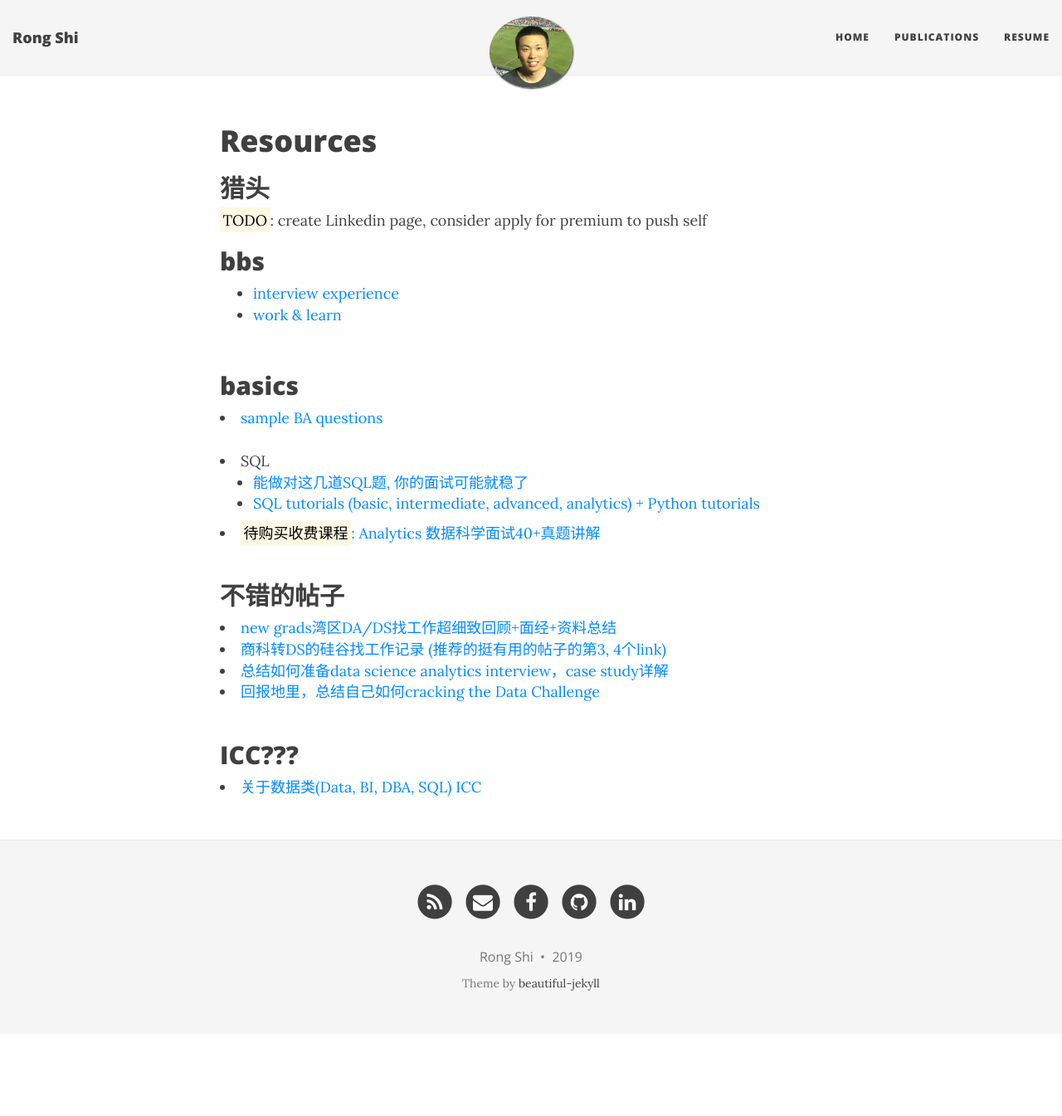
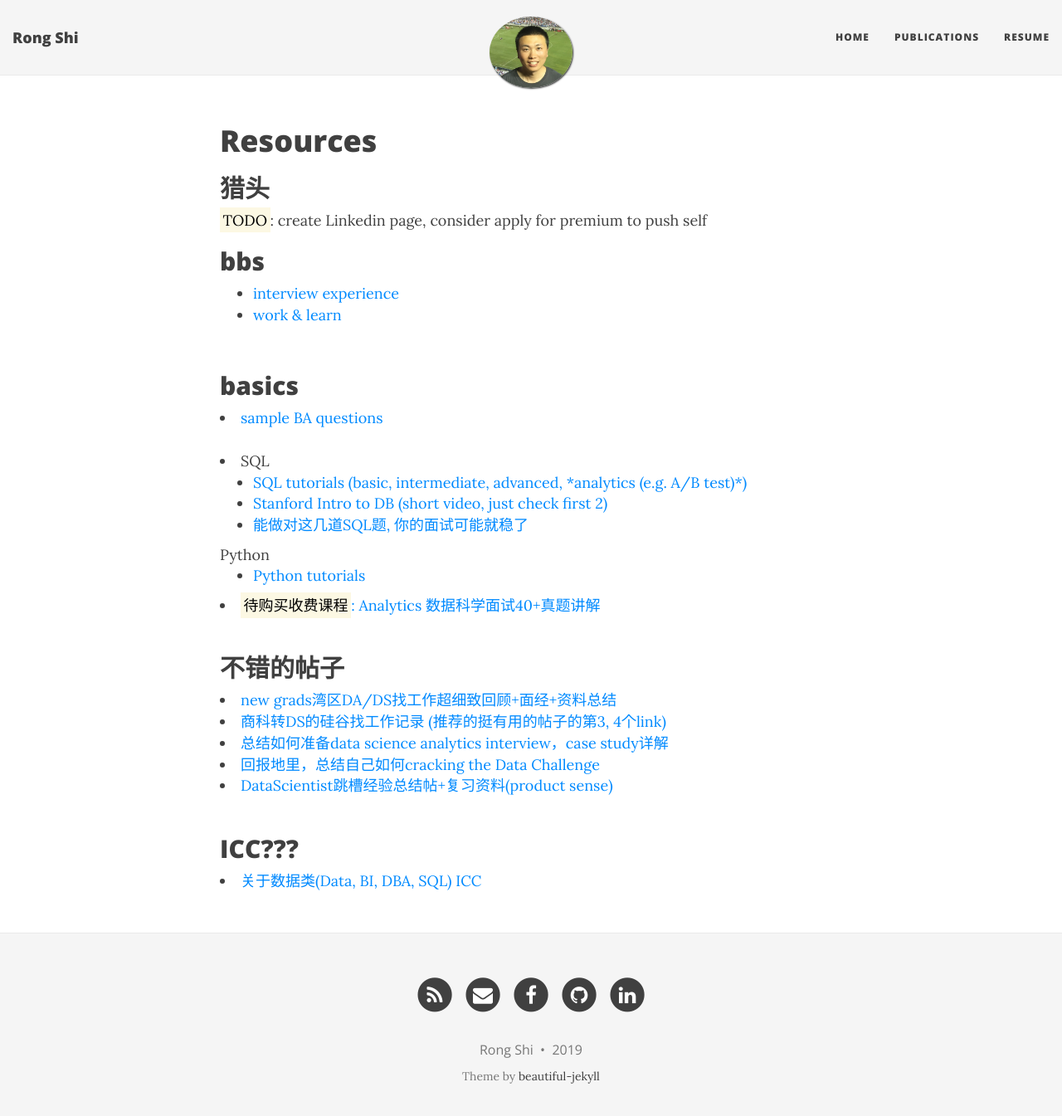
Before and after one commit to vdr007/vdr007.github.io, a Jekyll site: the page built from ba-resource.html, in a window 1280 px wide and 1358 px high. Shown: the top 1345 px of the window at 83% size. Built offline with Jekyll 4.4.1, drawn with Linux system fonts in a browser that asks for light colours; nearby versions of some CDN libraries.

Commit message:
add link for index/ba

```diff
--- a/ba-resource.html
+++ b/ba-resource.html
@@ -31,8 +31,14 @@ permalink: /index/ba
 <li>
 SQL
 <ul>
+<li><a href="https://mode.com/sql-tutorial">SQL tutorials (basic, intermediate, advanced, *analytics (e.g. A/B test)*)</a></li>
+<li><a href="https://lagunita.stanford.edu/courses/Engineering/db/2014_1/course/">Stanford Intro to DB (short video, just check first 2)</a></li>
 <li><a href="http://blog.bittiger.io/post198/">能做对这几道SQL题, 你的面试可能就稳了</a></li>
-<li><a href="https://community.modeanalytics.com/sql/tutorial/sql-business-analytics-training/">SQL tutorials (basic, intermediate, advanced, analytics) + Python tutorials</a></li>
+</ul>
+
+Python
+<ul>
+<li><a href="https://mode.com/python-tutorial">Python tutorials</a></li>
 </ul>
 </li>
 
@@ -50,6 +56,8 @@ SQL
 
 <li><a href="https://www.1point3acres.com/bbs/forum.php?mod=viewthread&tid=326201">回报地里，总结自己如何cracking the Data Challenge</a></li>
 
+<li><a href="http://forums.huaren4us.com/showtopic.aspx?topicid=2244179">DataScientist跳槽经验总结帖+复习资料(product sense)</a></li>
+
 <br/>
 <h2>ICC???</h2>
 <li><a href="https://www.1point3acres.com/bbs/forum.php?mod=viewthread&tid=445842">关于数据类(Data, BI, DBA, SQL) ICC</a></li>
```
